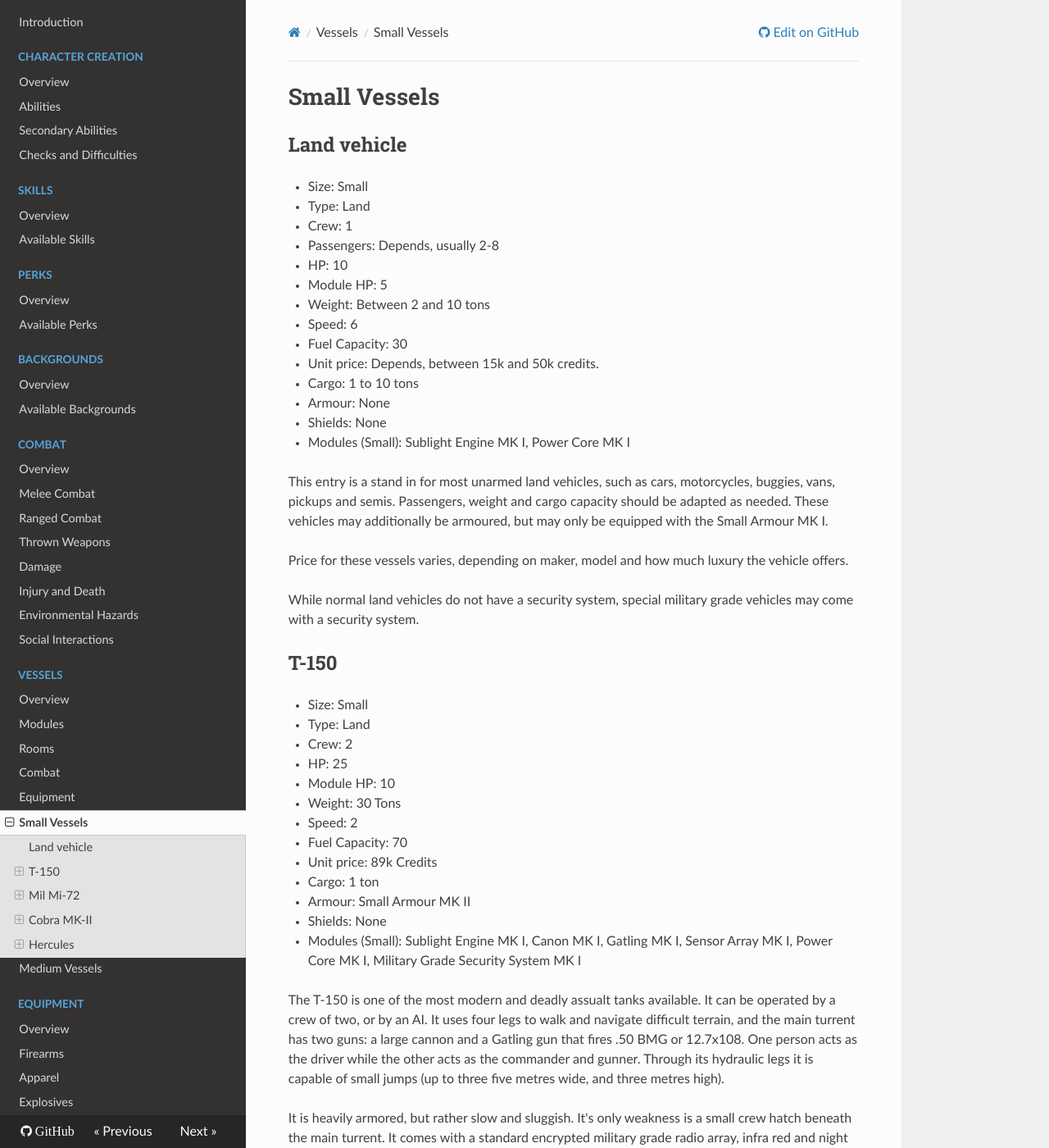
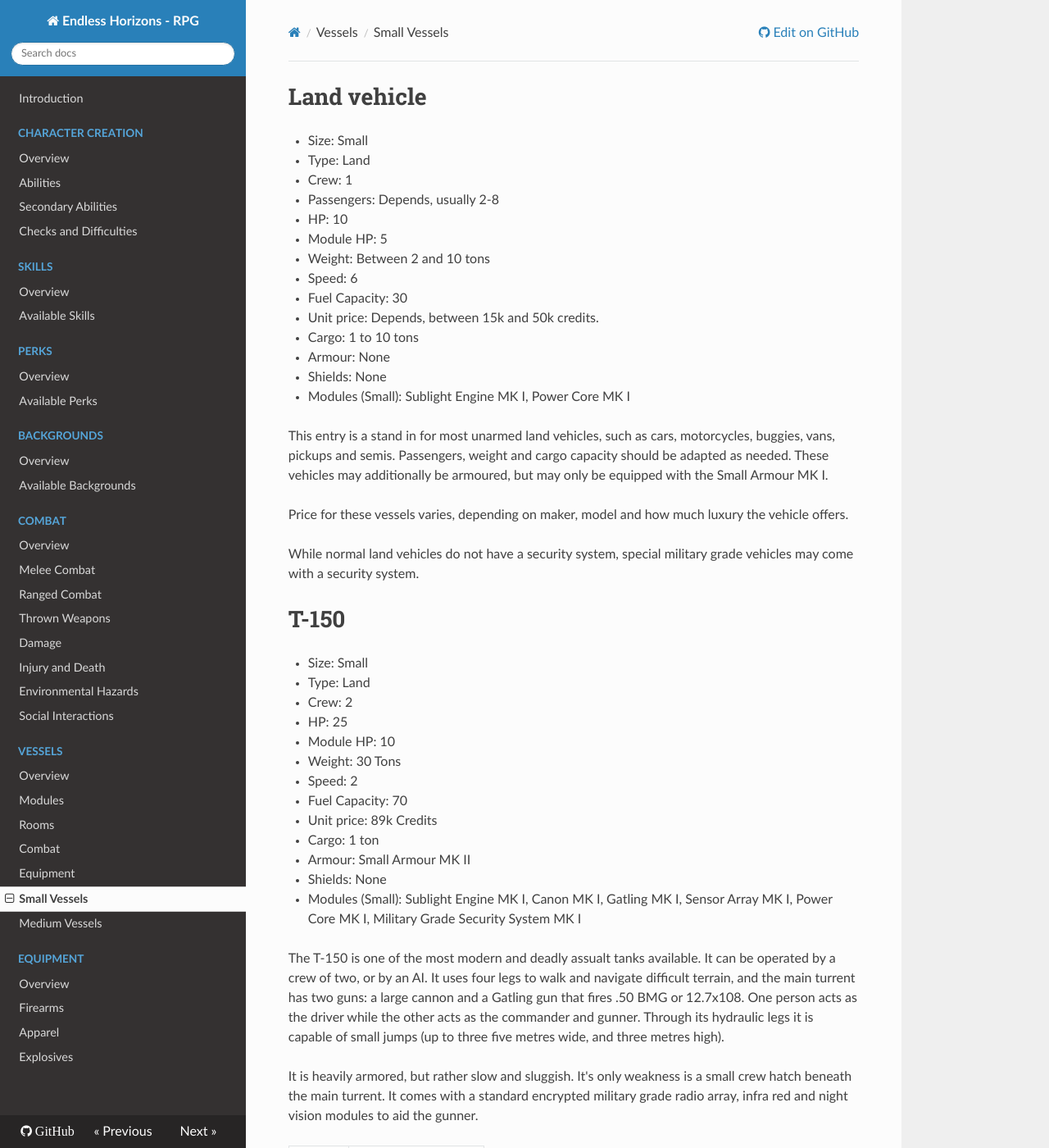
Before and after one commit to ehrpg/rules, an MkDocs documentation site: the page built from docs/vessels/small.md, in a window 1280 px wide and 1400 px high. Shown: the whole window at 82% size. Built offline with MkDocs 1.6.1, drawn with Linux system fonts in a browser that asks for light colours; nearby versions of some CDN libraries; old or Windows-style settings are respelled for this version of MkDocs; some of the changed text lies outside the part shown.

Commit message:
Improve headers in vessel section

```diff
--- a/docs/vessels/small.md
+++ b/docs/vessels/small.md
@@ -1,6 +1,4 @@
-# Small Vessels
-
-## Land vehicle
+# Land vehicle
 
 - Size: Small
 - Type: Land
@@ -28,7 +26,7 @@ the vehicle offers.
 While normal land vehicles do not have a security system, special military
 grade vehicles may come with a security system.
 
-## T-150
+# T-150
 
 - Size: Small
 - Type: Land
@@ -68,7 +64,7 @@ gunner.
 | 10, 11   | Gatling MK I
 | 12       | Power Core
 
-## Mil Mi-72
+# Mil Mi-72
 
 - Size: Small
 - Type: Air
@@ -108,7 +102,7 @@ mounted heavy machine guns on each side.
 | 12       | Rear Rotor
 
 
-## Cobra MK-II
+# Cobra MK-II
 
 - Size: Small
 - Type: Air, Space
@@ -142,7 +134,7 @@ certainly lie in space combat.
 | 11       | Launcher MK II
 | 12       | Power Core MK II
 
-## Hercules
+# Hercules
 
 - Size: Small
 - Type: Space
```
Also changed, not shown: other parts of docs/vessels/small.md (+0 -8 lines), docs/vessels/medium.md (+0 -4 lines).
